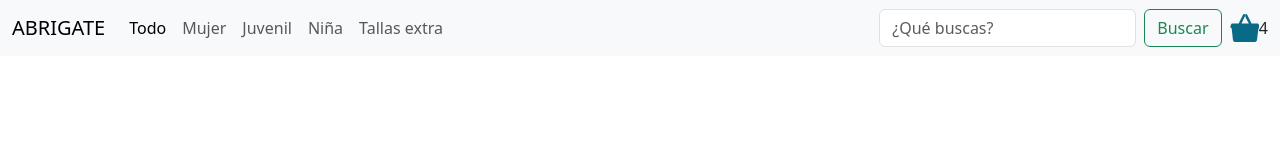
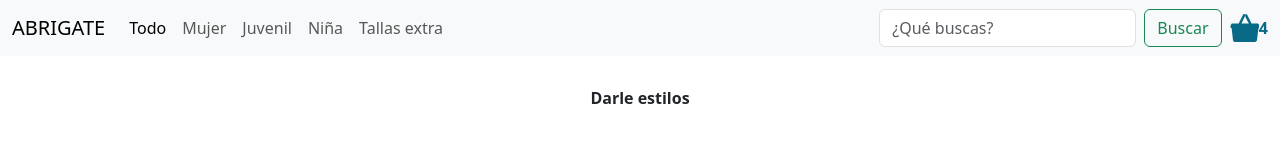
Before and after one commit to Kardan2228/abrigate_store, a React (Create React App) app: page / in a window 1280 px wide. Shown: the top 160 px of the page. Built offline with nearby package versions, Linux system fonts and the light colour scheme.

Commit message:
The ItemListContainer.js component is created with a greeting prop

```diff
--- a/src/App.js
+++ b/src/App.js
@@ -1,11 +1,13 @@
 import React from "react";
 import "./App.css";
-import NavBar from "./components/NavBar";
+import ItemListContainer from "./components/ItemListContainer/ItemListContainer.jsx";
+import NavBar from "./components/NavBar.jsx";
 
 function App() {
   return (
     <>
       <NavBar />
+      <ItemListContainer greeting={'Darle estilos'}/>
     </>
   );
 }
--- /dev/null
+++ b/src/components/CartWidget/CartWidget.css
@@ -0,0 +1,4 @@
+.items {
+    color: #086A87;
+    font-weight: bold;
+  }
--- a/src/components/CartWidget.jsx
+++ b/src/components/CartWidget/CartWidget.jsx
@@ -1,4 +1,5 @@
 import React from "react";
+import './CartWidget.css'
 
 export default function CartWidget({items}) {
   return (
@@ -22,7 +23,7 @@ export default function CartWidget({items}) {
         <path d="M5920 12167 c-228 -52 -421 -312 -701 -942 -51 -115 -258 -541 -459 -945 -202 -404 -532 -1069 -735 -1477 l-368 -743 -1426 -2 -1426 -3 -69 -33 c-50 -23 -89 -53 -145 -110 -171 -172 -304 -425 -486 -927 -92 -254 -110 -328 -102 -414 11 -130 74 -204 278 -326 191 -113 272 -201 292 -315 4 -19 27 -213 52 -430 24 -217 76 -673 115 -1012 38 -340 102 -896 140 -1235 39 -340 91 -796 116 -1013 24 -217 67 -593 95 -835 55 -492 62 -537 90 -649 107 -420 366 -654 809 -733 101 -17 264 -18 4340 -18 4438 0 4329 -1 4535 41 408 84 636 301 719 684 9 41 106 795 216 1675 455 3635 428 3427 469 3519 25 57 94 117 246 218 72 47 150 107 173 132 229 249 99 719 -387 1401 -132 186 -223 269 -356 324 -157 66 -100 63 -1478 61 l-1247 -1 -726 1458 c-400 802 -771 1555 -826 1673 -213 461 -349 690 -493 835 -126 126 -245 171 -357 133 -62 -22 -206 -118 -252 -168 -200 -222 -157 -678 127 -1350 151 -357 352 -740 716 -1365 99 -169 235 -426 387 -734 129 -261 233 -476 231 -478 -2 -1 -720 -2 -1595 -1 l-1591 3 486 975 c742 1491 921 1858 954 1950 34 96 81 285 100 405 17 103 18 394 2 461 -36 150 -106 251 -205 294 -64 28 -178 35 -258 17z" />
       </g>
     </svg>
-    {items}
+    <span className="items">{items}</span>
     </>
   );
 }
--- /dev/null
+++ b/src/components/ItemListContainer/ItemListContainer.css
@@ -0,0 +1,6 @@
+.ItemListContainer {
+    display: flex;
+    justify-content: center;
+    margin-top: 30px;
+    font-weight: bold;
+  }
--- /dev/null
+++ b/src/components/ItemListContainer/ItemListContainer.jsx
@@ -0,0 +1,8 @@
+import React from 'react'
+import './ItemListContainer.css'
+
+export default function ItemListContainer({greeting}) {
+  return (
+    <div className='ItemListContainer'>{greeting}</div>
+  )
+}
--- a/src/components/NavBar.jsx
+++ b/src/components/NavBar.jsx
@@ -1,5 +1,5 @@
 import React from "react";
-import CartWidget from "./CartWidget";
+import CartWidget from "./CartWidget/CartWidget.jsx";
 
 const NavBar = () => {
   return (
--- a/src/index.css
+++ b/src/index.css
@@ -1,4 +1,4 @@
-/*body {
+body {
   margin: 0;
   font-family: -apple-system, BlinkMacSystemFont, 'Segoe UI', 'Roboto', 'Oxygen',
     'Ubuntu', 'Cantarell', 'Fira Sans', 'Droid Sans', 'Helvetica Neue',
@@ -10,4 +10,9 @@
 code {
   font-family: source-code-pro, Menlo, Monaco, Consolas, 'Courier New',
     monospace;
-}*/
+}
+
+.items {
+  color: #086A87;
+  font-weight: bold;
+}
```
Also changed, not shown: src/App.css (line endings or trailing spaces).
